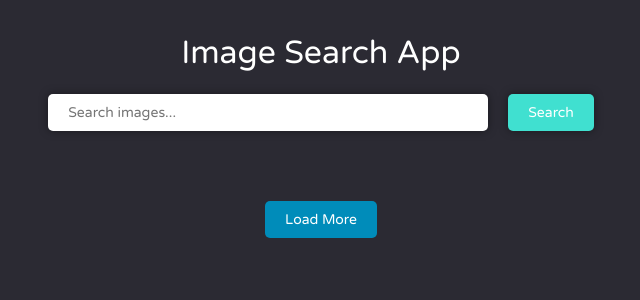
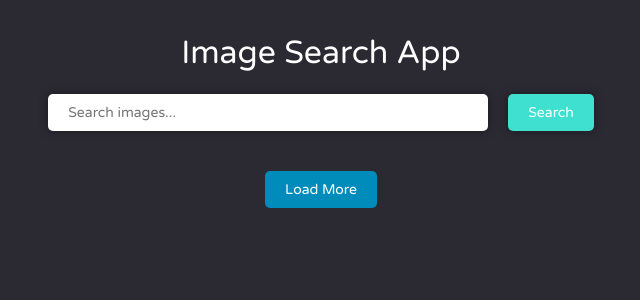
Before and after one commit to mrlangloi/img-searcher, a React (Create React App) app: page / in a window 1280 px wide. Shown: the top 300 px of the page, without its empty margins (319-959 px from the left). Built offline with nearby package versions, Linux system fonts and the light colour scheme.

Commit message:
updated css

```diff
--- a/src/App.css
+++ b/src/App.css
@@ -11,7 +11,7 @@ body {
   padding: 1% 3%;
 }
 
-h1 {
+h1, h3 {
   text-align: center;
   color: white;
 }
@@ -44,6 +44,7 @@ form {
   border-radius: 5px;
   box-shadow: 0 0 10px rgba(0, 0, 0, 0.4);
   font-size: 14px;
+  cursor: pointer;
 }
 
 .search-results {
@@ -99,7 +100,7 @@ form {
   border: none;
   color: white;
   padding: 10px 20px;
-  margin: 30px auto;
+  margin: 0px auto 50px;
   border-radius: 5px;
   cursor: pointer;
 }
```
